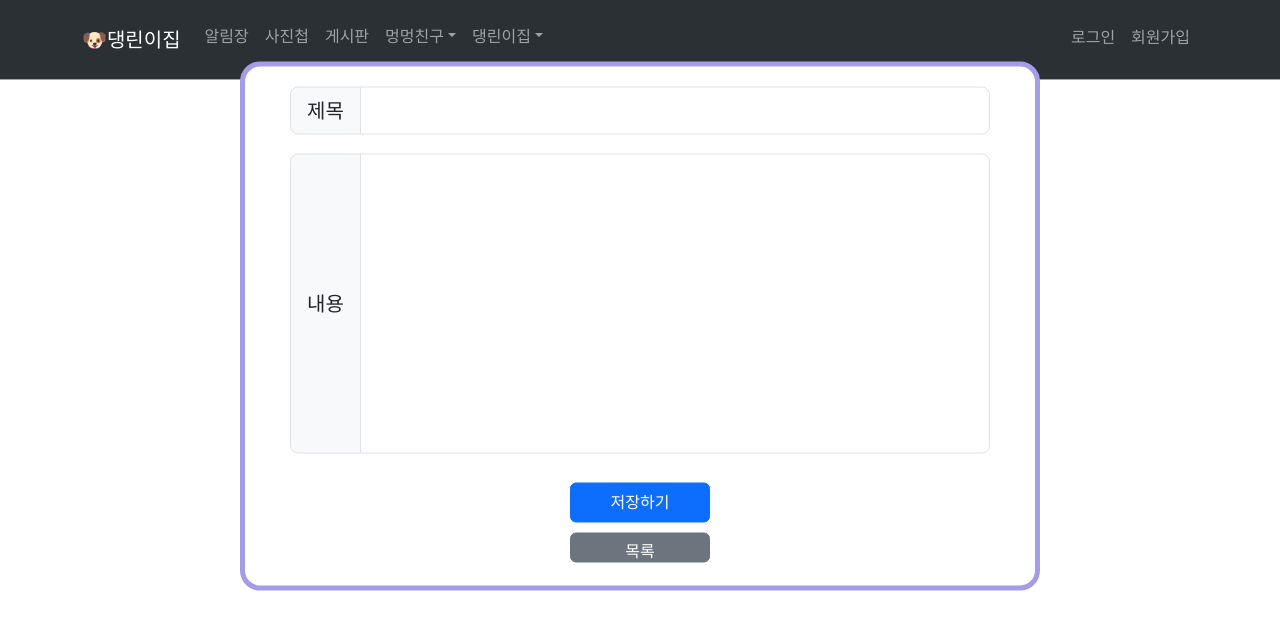
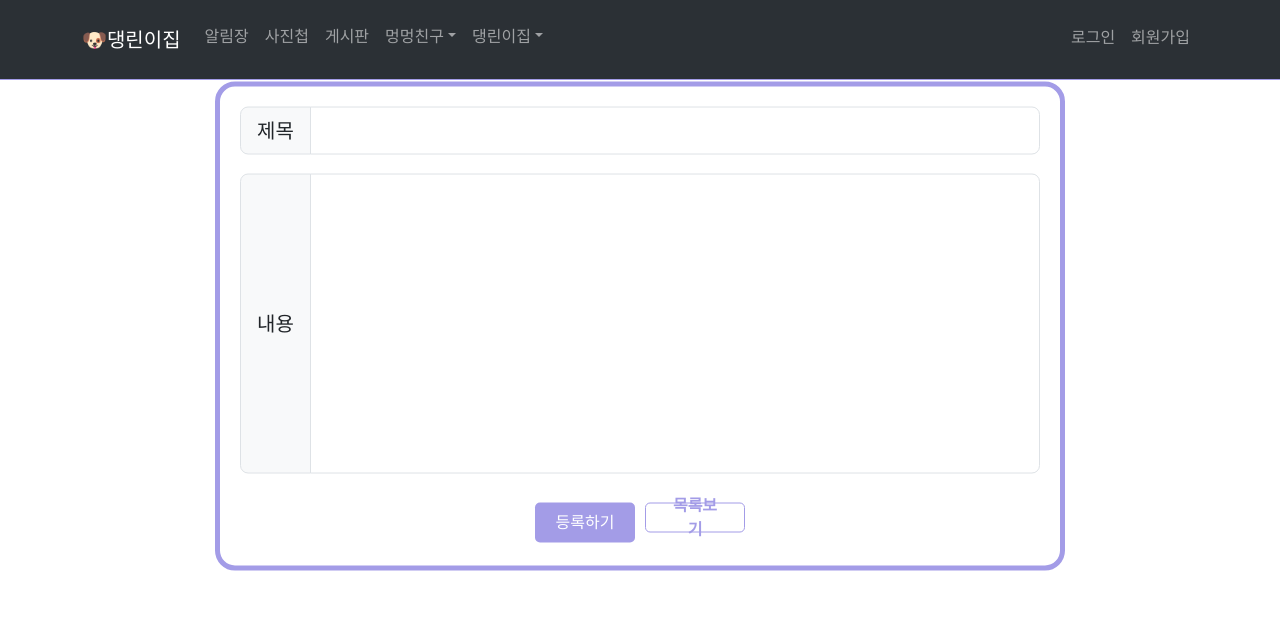
Before and after one commit to xooxpeak/React_Puppy, a React (Create React App) app: page /createBoard in a window 1280 px wide. Shown: the top 630 px of the page. Built offline with nearby package versions, Linux system fonts and the light colour scheme; a web font is replaced by a local one.

Commit message:
[Modify] 글 작성 UI 수정

```diff
--- a/src/css/CreatBoard.css
+++ b/src/css/CreatBoard.css
@@ -18,7 +18,7 @@
 }
 
 .board-form {
-  width: 800px;
+  width: auto;
   height: auto;
   display: flex;
   flex-direction: column;
@@ -54,7 +54,38 @@ textarea {
 }
 
 .input-group {
-  width: 700px;
+  width: 800px;
+}
+
+.button-group {
+  display: flex;
+  justify-content: flex-end;
+  gap: 10px;
+}
+
+.saveBtn,
+.listBtn {
+  padding: 10px 20px;
+  width: 100px; /* 버튼 너비 설정 */
+  text-align: center; /* 중앙 정렬 */
+  display: flex;
+  justify-content: center;
+  align-items: center;
+}
+
+.saveBtn {
+  background-color: rgb(163, 156, 231);
+}
+
+.listBtn {
+  background-color: white;
+  color: rgb(163, 156, 231);
+  border: 1px solid rgb(163, 156, 231);
+  font-weight: bold;
+}
+
+.listBtn:hover {
+  background-color: #f8d1dd;
 }
 
 /* span {
--- a/src/pages/CreateBoard.js
+++ b/src/pages/CreateBoard.js
@@ -78,9 +78,9 @@ let CreatBoard = () => {
           </div>
         </div>
         <div className="form-group d-grid gap-2 d-md-flex justify-content-md-end">
-          <div>
-            <button type="submit" className="btn btn-primary">저장하기</button>
-            <button type="button" className="btn btn-secondary" onClick={() => window.location.href = '/Board'}>목록</button>
+          <div className="form-group button-group">
+            <button type="submit" className="saveBtn">등록하기</button>
+            <button type="button" className="listBtn" onClick={() => window.location.href = '/Board'}>목록보기</button>
           </div>
         </div>
       </form>
```
